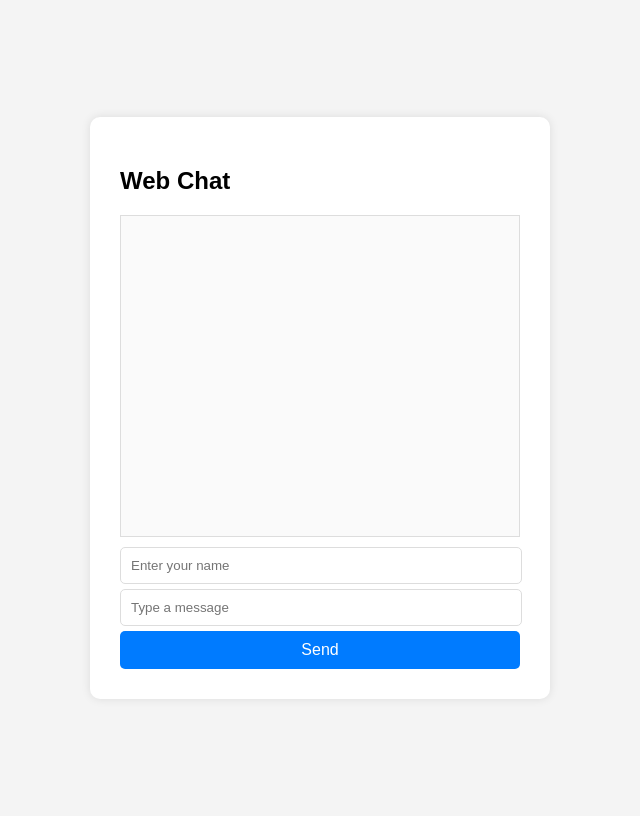
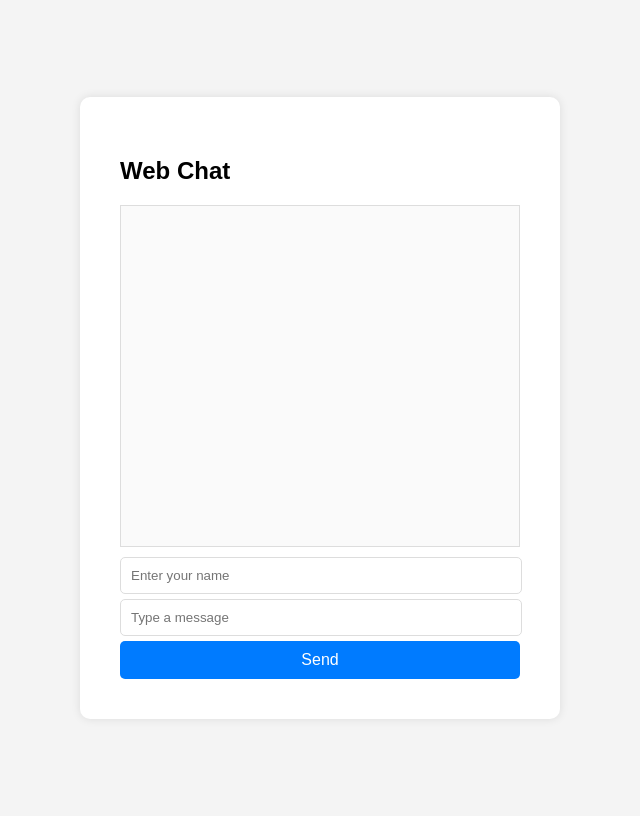
Before and after one commit to amitpal8429/chat_web, a Flask app: page / in a window 1280 px wide. Shown: the whole page, without its empty margins (320-960 px from the left). Run offline with Flask 3, Linux system fonts and the light colour scheme; some libraries are stand-ins or nearby versions.

Commit message:
Increase padding in chat container and chat box

```diff
--- a/static/style.css
+++ b/static/style.css
@@ -9,7 +9,7 @@ body {
 
 .chat-container {
     background: white;
-    padding: 30px;
+    padding: 40px;
     border-radius: 10px;
     width: 400px;
     box-shadow: 0 0 10px rgba(0,0,0,0.1);
@@ -19,7 +19,7 @@ body {
     border: 1px solid #ddd;
     height: 300px;
     overflow-y: scroll;
-    padding: 10px;
+    padding: 20px;
     margin-bottom: 10px;
     background: #fafafa;
 }
```
